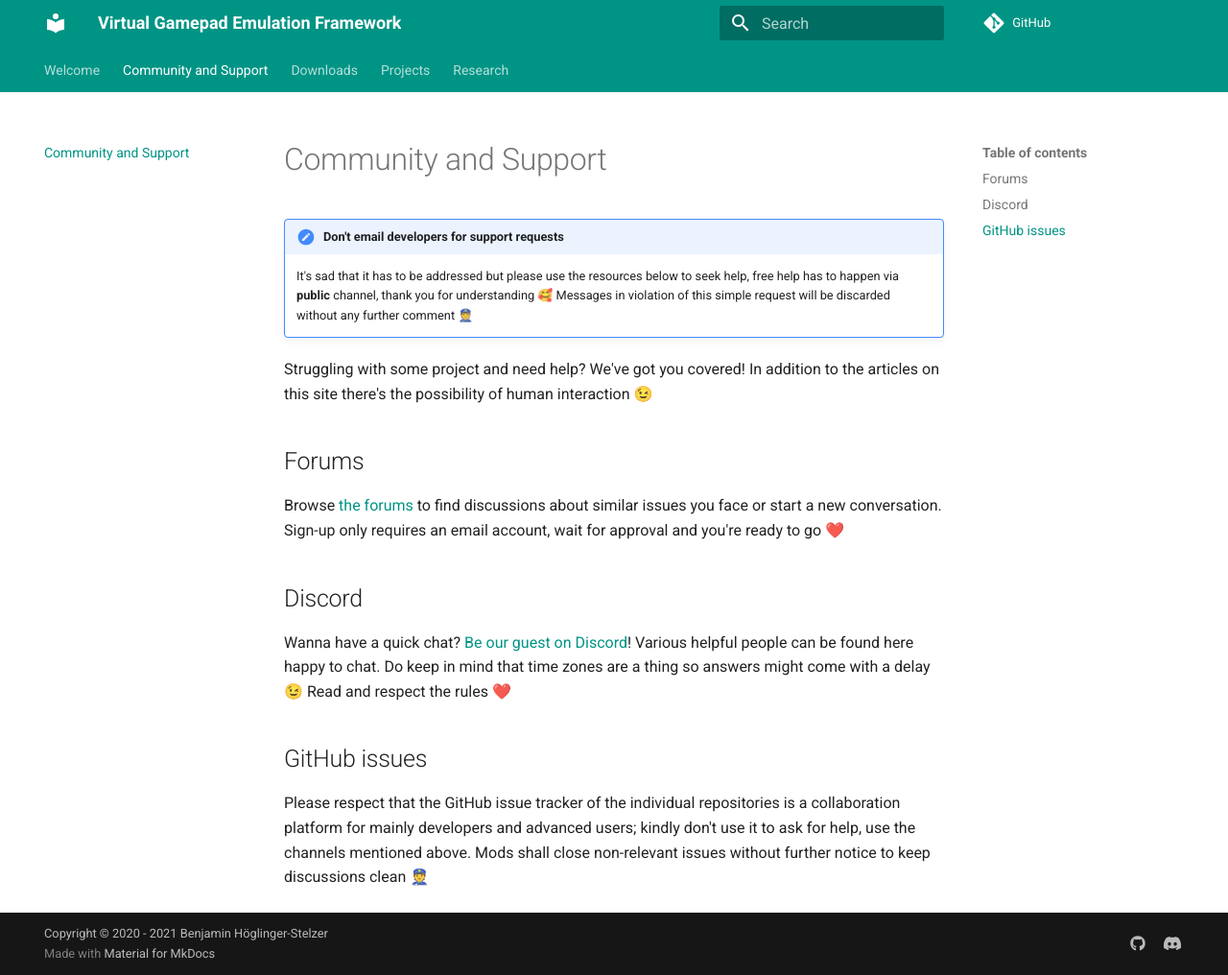
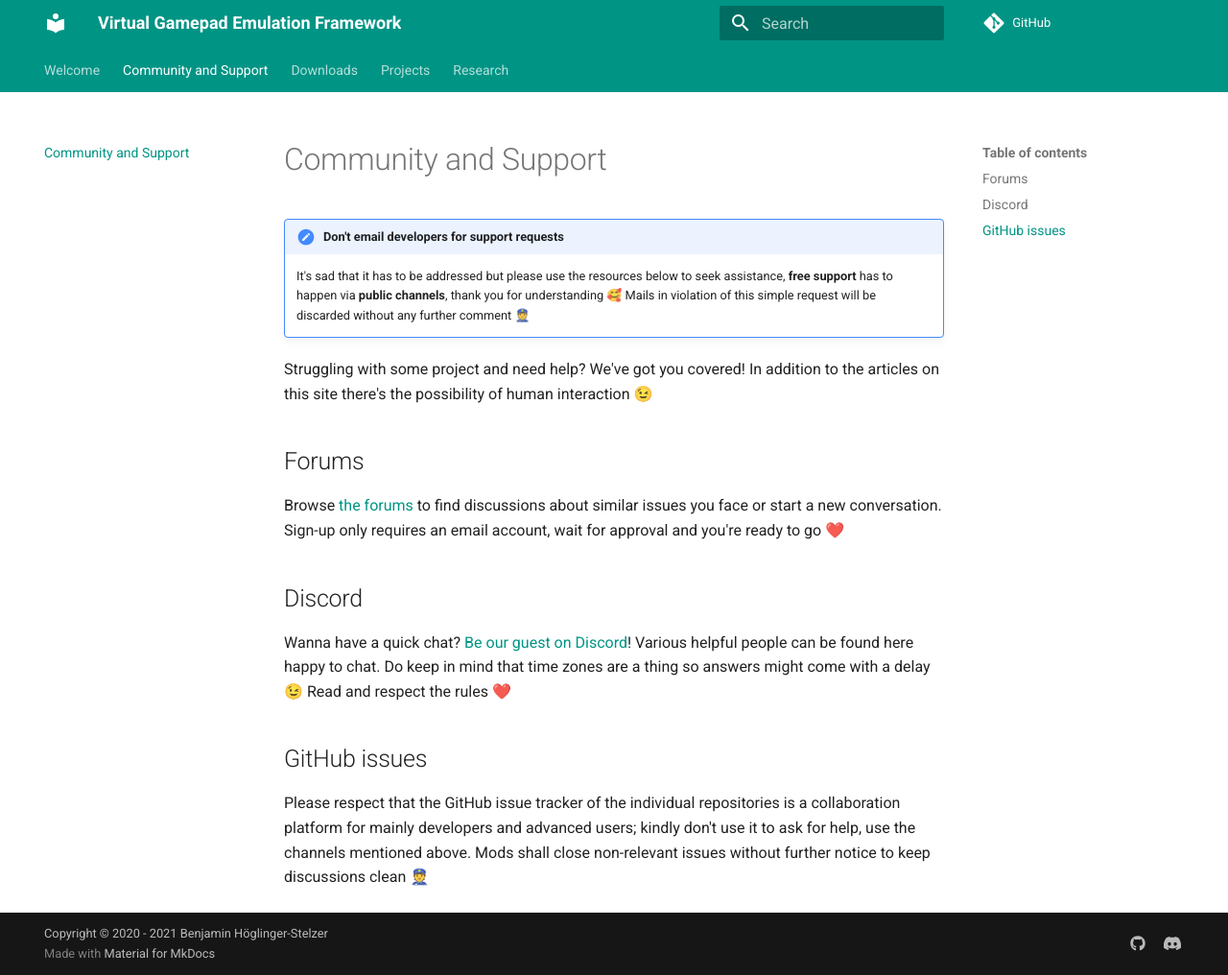
Before and after one commit to nefarius/ViGEm.github.io, an MkDocs documentation site: the page built from docs/Community-Support.md, in a window 1280 px wide and 1016 px high. Shown: the whole window at 96% size. Built offline with MkDocs 1.6.1 and Material for MkDocs 9.7.7, drawn with Linux system fonts in a browser that asks for light colours; comment, search, counter and statistics services are not loaded.

Commit message:
Changed wording

```diff
--- a/docs/Community-Support.md
+++ b/docs/Community-Support.md
@@ -1,7 +1,7 @@
 # Community and Support
 
 !!! attention "Don't email developers for support requests"
-    It's sad that it has to be addressed but please use the resources below to seek help, free help has to happen via **public** channel, thank you for understanding 🥰 Messages in violation of this simple request will be discarded without any further comment 👮
+    It's sad that it has to be addressed but please use the resources below to seek assistance, **free support** has to happen via **public channels**, thank you for understanding 🥰 Mails in violation of this simple request will be discarded without any further comment 👮
 
 Struggling with some project and need help? We've got you covered! In addition to the articles on this site there's the possibility of human interaction 😉
 
```
